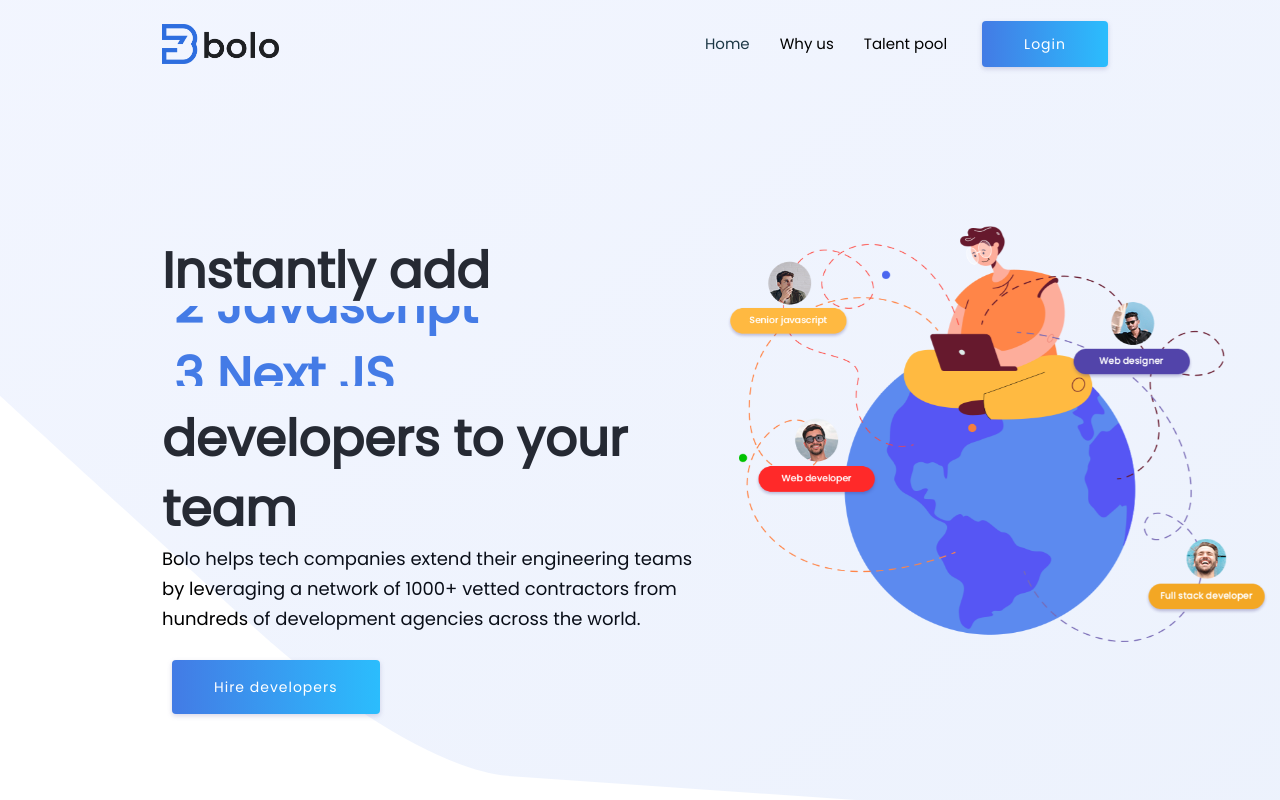
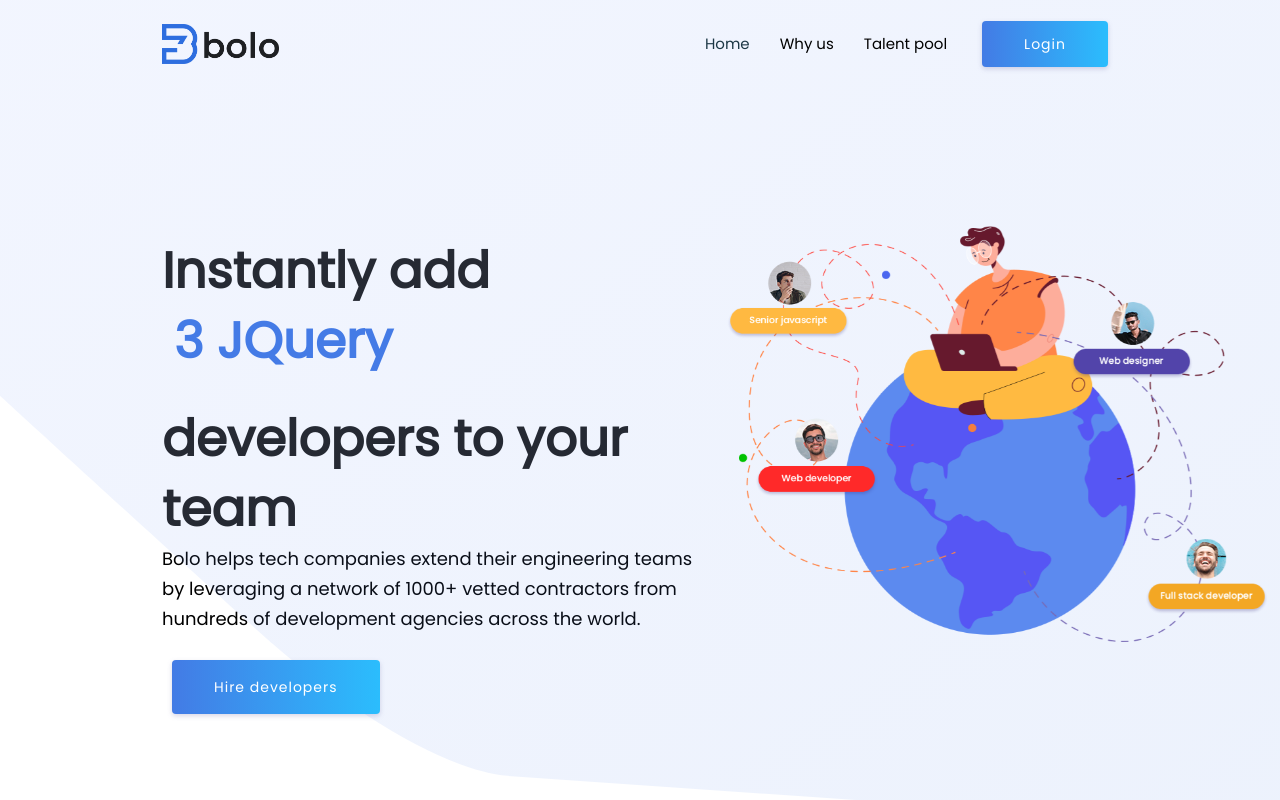
Before and after one commit to BlueCloud15696/Bolo, a React (Create React App) app: page / in a window 1280 px wide. Shown: the top 800 px of the page. Built offline with nearby package versions, Linux system fonts and the light colour scheme; no server answers; the HTML template or start-up script is replaced by a standard one.

Commit message:
Scroll feature fix

```diff
--- a/src/components/ScrollingText.js
+++ b/src/components/ScrollingText.js
@@ -6,10 +6,7 @@ export const ScrollingText = () => {
           <li className="content__container__list__item">3 React JS</li>
           <li className="content__container__list__item">2 Node JS</li>
           <li className="content__container__list__item">3 JQuery</li>
-          <li className="content__container__list__item">2 Javascript</li>
-          <li className="content__container__list__item">3 Next JS</li>
-          <li className="content__container__list__item">2 Javascript</li>
-          <li className="content__container__list__item">1 Blockchain</li>
+          <li className="content__container__list__item">4 Javascript</li>
         </ul>
       </div>
     </div>
```
